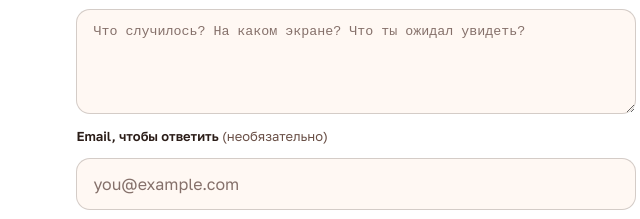
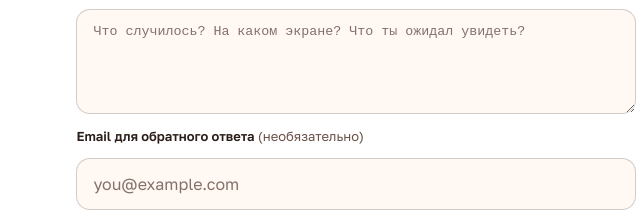
Before and after one commit to dsavastsyan/anyeat-landing, a plain HTML site: page index.html in a window 1280 px wide. Shown: the part 3289-3508 px from the top of the page, 529-1169 px from the left. Drawn offline with Linux system fonts and the light colour scheme.

Commit message:
Beta page: feedback email label 'Email для обратного ответа'
Co-Authored-By: Claude Sonnet 5.5 <noreply@anthropic.com>

```diff
--- a/index.html
+++ b/index.html
@@ -211,7 +211,7 @@
           </fieldset>
           <label class="field-label" for="fb-message">Сообщение</label>
           <textarea id="fb-message" name="message" rows="5" maxlength="2000" placeholder="Что случилось? На каком экране? Что ты ожидал увидеть?" required></textarea>
-          <label class="field-label" for="fb-email">Email, чтобы ответить <span>(необязательно)</span></label>
+          <label class="field-label" for="fb-email">Email для обратного ответа <span>(необязательно)</span></label>
           <input id="fb-email" name="email" type="email" autocomplete="email" placeholder="you@example.com">
           <label class="consent consent--feedback" id="fb-consent-row" hidden><input type="checkbox" name="consent"><span>Даю согласие на <a href="https://restaurantsecret.ru/legal/pdn-consent.pdf" target="_blank" rel="noopener">обработку персональных данных</a> для ответа на моё сообщение.</span></label>
           <input class="hp" type="text" name="website" tabindex="-1" autocomplete="off" aria-hidden="true">
```
